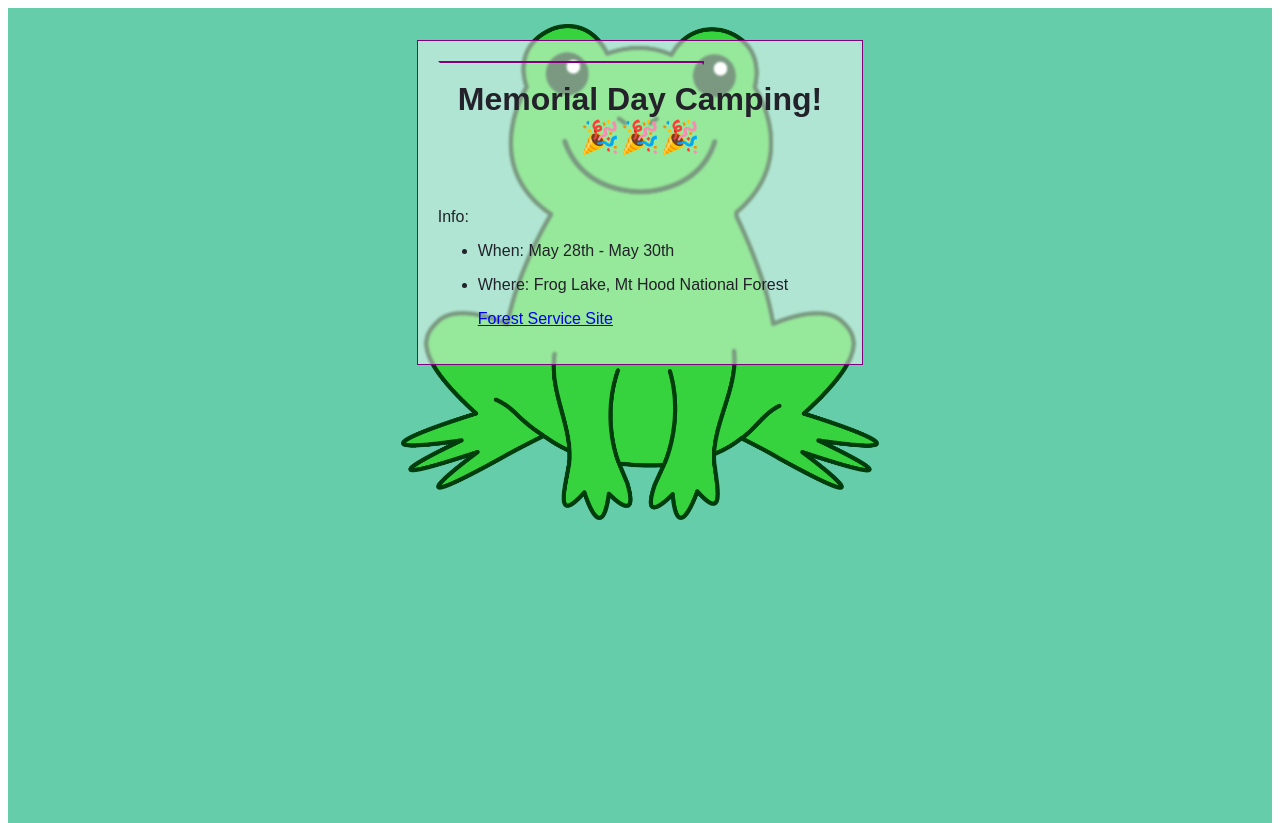
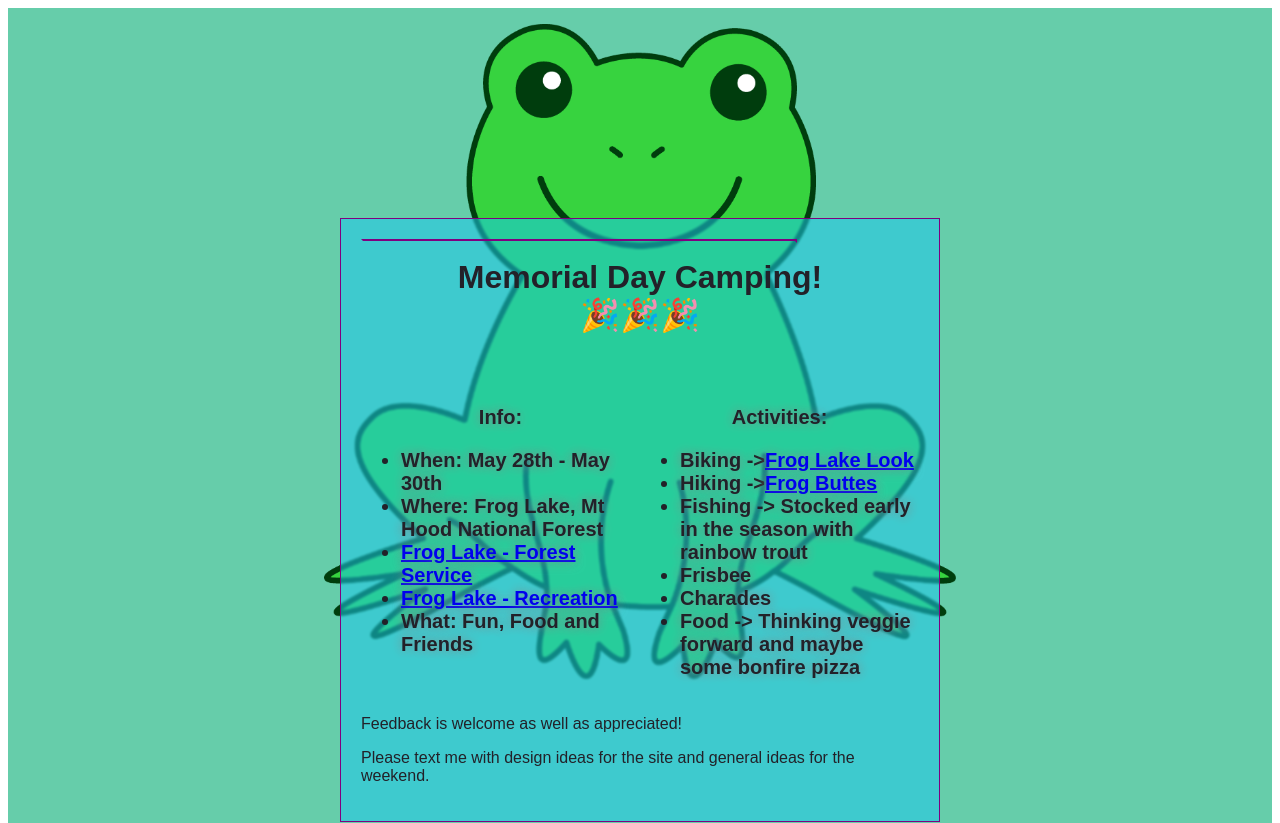
Before and after one commit to Dalepalmer/camping, a Gatsby site: page / in a window 1280 px wide. Shown: the top 823 px of the page. Built offline with nearby package versions, Linux system fonts and the light colour scheme; Gatsby itself is replaced by a stand-in of ours.

Commit message:
layout changes

```diff
--- a/src/pages/index.js
+++ b/src/pages/index.js
@@ -17,9 +17,13 @@ const frogDiv = {
   padding: "1em",
   background: `url(${frog})`,
   backgroundSize: "contain",
-  height: "100vh",
+  height: "120vh",
   backgroundRepeat: "no-repeat",
   fontFamily: "fantasy",
+  flex: .5,
+  display: "flex",
+  alignItems: "center",
+  justifyContent: "center"
 }
 const headingStyles = {
   marginTop: 0,
@@ -28,14 +32,16 @@ const headingStyles = {
   textAlign: "center"
 }
 const jumbotronStyles = {
-  backgroundColor: "#ffffff7a",
+  backgroundColor: "rgb(28 200 239 / 53%)",
   backdropFilter: "blur(1px)",
   border: "purple 1px solid",
   padding: 20
 }
 const paragraphStyles = {
-  fontWeight: 500,
-  textShadow: "1 1 white"
+  display: 'flex',
+  fontWeight: 900,
+  textShadow: "#868689 0px 0px 11px",
+  fontSize: 20
 }
 
 // markup
@@ -48,21 +54,53 @@ const IndexPage = () => {
       <h1 className="draw" style={headingStyles}>
         Memorial Day Camping!
         <br/>
-        <span role="img" aria-label="Party popper emojis">
+        <span className="spin" role="img" aria-label="Party popper emojis">
           🎉🎉🎉
         </span>
       </h1>
       <div style={paragraphStyles}>
-       Info:
-       <ul>
-         <li>When: May 28th - May 30th</li>
-         <li>
-           <p>Where: Frog Lake, Mt Hood National Forest</p>
-            <a href="https://fs.usda.gov/recarea/mthood/recarea/?recid=53102">Forest Service Site</a>
-           </li>
-
-       </ul>
+        <div  style={{flex: 1}}>
+          <p style={{textAlign: "center"}}>Info:</p>
+          <ul>
+            <li>When: May 28th - May 30th</li>
+            <li>
+              Where: Frog Lake, Mt Hood National Forest
+            </li>
+            <li>
+              <a href="https://fs.usda.gov/recarea/mthood/recarea/?recid=53102">Frog Lake - Forest Service</a>
+            </li>
+            <li>
+              <a href="https://www.recreation.gov/camping/campgrounds/232848">Frog Lake - Recreation</a>
+            </li>
+            <li>
+              What: Fun, Food and Friends
+            </li>
+          </ul>
+        </div>
+        <div style={{flex: 1}}>
+          <p style={{textAlign: "center"}}>Activities:</p>
+          <ul>
+            <li>Biking -&gt;
+              <a href="https://bikepacking.com/routes/frog-lake-loop/">Frog Lake Look</a>
+            </li>
+            <li>Hiking -&gt;
+              <a href="https://www.alltrails.com/explore/trail/us/oregon/frog-lake-butte-road">
+                Frog Buttes
+              </a>
+            </li>
+            <li>Fishing -&gt; Stocked early in the season with rainbow trout</li>
+            <li>Frisbee</li>
+            <li>Charades</li>
+            <li>Food -&gt; Thinking veggie forward and maybe some bonfire pizza</li>
+          </ul>
+        </div>
       </div>
+      <p>
+        Feedback is welcome as well as appreciated!
+      </p>
+      <p>
+        Please text me with design ideas for the site and general ideas for the weekend.
+      </p>
       </div>
       </div>
     </main>
--- a/src/styles/index.css
+++ b/src/styles/index.css
@@ -21,7 +21,26 @@
 .draw::after {
   bottom: 0;
   right: 0;
-  animation: border 5s 2.9s infinite, borderColor 5s 2.9s infinite;
+  animation: border 5s 2.8s infinite, borderColor 5s 2.8s infinite;
+}
+
+.spin {
+  animation: spin 5s infinite
+}
+
+@keyframes spin {
+  0% {
+    transform: rotate(0deg);
+  }
+  25% {
+    transform: rotate(90deg);
+  }
+  50% {
+    transform: rotate(180deg);
+  }
+  100% {
+    transform: rotate(270deg);
+  }
 }
 
 @keyframes border {
```
